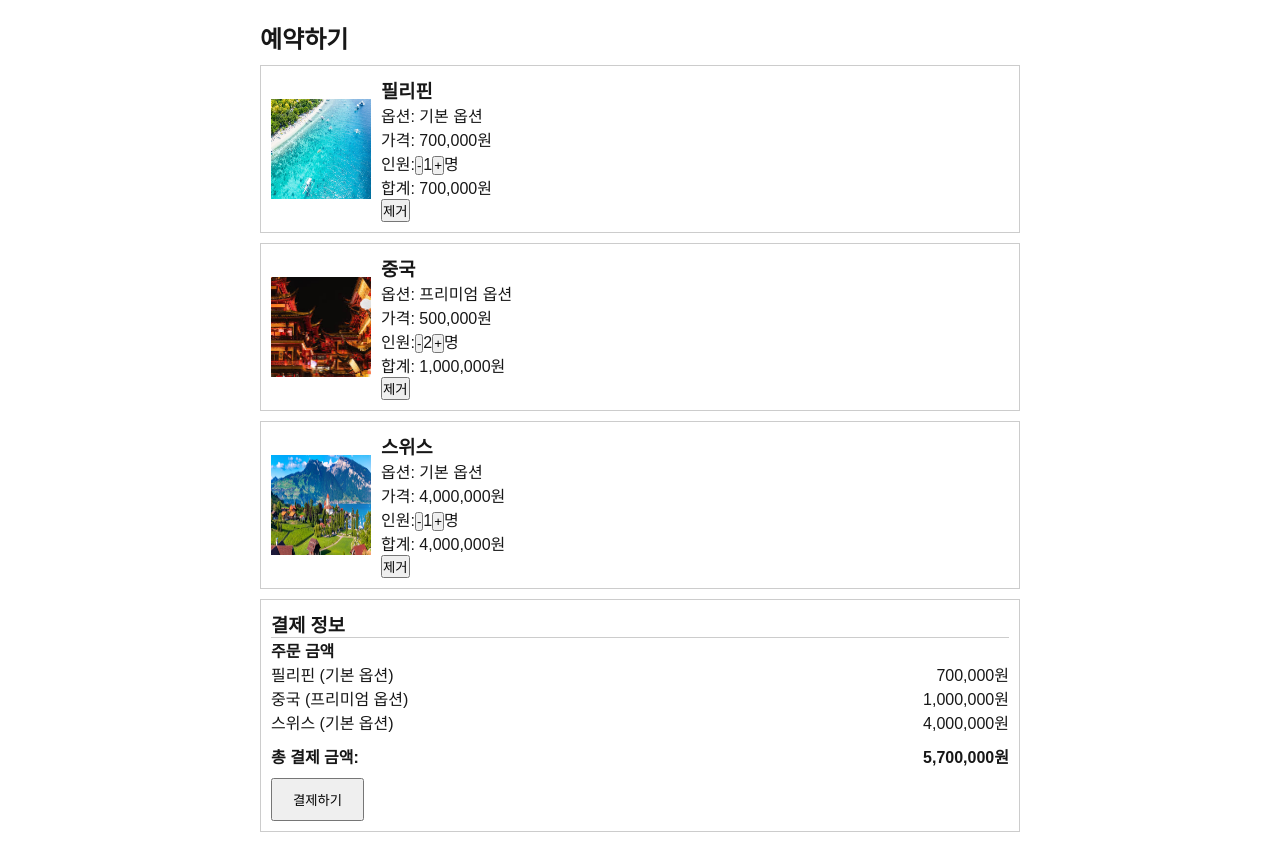
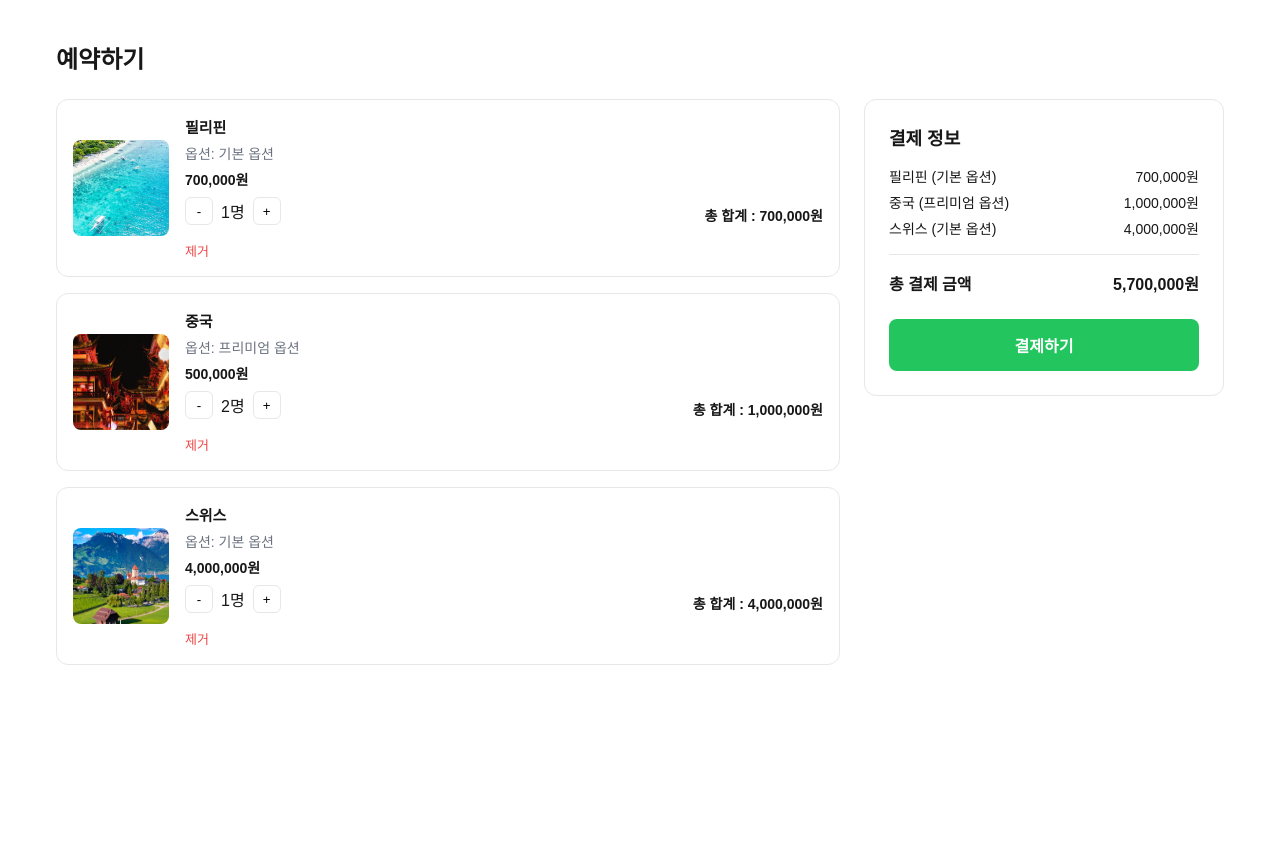
Before and after one commit to LeeMinyoung-1120/Travel-Shopping, a Next.js app in the folder shopping-site/: page /CartPage/CartPage in a window 1280 px wide. After the commit the page ends 800 px from the top, so only its background shows below. Built offline with nearby package versions, Linux system fonts and the light colour scheme.

Commit message:
added css login,register,cart

```diff
--- a/shopping-site/src/pages/CartPage/CartPage.tsx
+++ b/shopping-site/src/pages/CartPage/CartPage.tsx
@@ -1,51 +1,88 @@
 import React from 'react';
 import { useCart } from '../../contexts/CartContext';
+import styles from '../../styles/Cart.module.css';
 
 const CartPage: React.FC = () => {
   const { items, removeItem, updateQuantity, total } = useCart();
 
   return (
-    <div style={{ maxWidth: '800px', margin: '0 auto', padding: '20px' }}>
-      <h2>예약하기</h2>
+    <div className={styles.container}>
+      <h2 className={styles.pageTitle}>예약하기</h2>
+
       {items.length === 0 ? (
         <p>장바구니가 비어 있습니다.</p>
       ) : (
-        <>
-          {items.map(item => (
-            <div key={item.id} style={{ border: '1px solid #ccc', padding: '10px', margin: '10px 0', display: 'flex', alignItems: 'center' }}>
-              <img src={item.image} alt={item.name} style={{ width: '100px', height: '100px', marginRight: '10px' }} />
-              <div>
-                <h3>{item.name}</h3>
-                <p>옵션: {item.options}</p>
-                <p>가격: {item.price.toLocaleString()}원</p>
-                <p>인원:
-                  <button onClick={() => updateQuantity(item.id, item.quantity - 1)}>-</button>
-                  {item.quantity}
-                  <button onClick={() => updateQuantity(item.id, item.quantity + 1)}>+</button>
-                  명
-                </p>
-                <p>합계: {(item.price * item.quantity).toLocaleString()}원</p>
-                <button onClick={() => removeItem(item.id)}>제거</button>
-              </div>
-            </div>
-          ))}
+        <div className={styles.layout}>
+          <div className={styles.productList}>
+            {items.map(item => (
+              <div key={item.id} className={styles.productCard}>
+                <img
+                  src={item.image}
+                  alt={item.name}
+                  className={styles.productImage}
+                />
 
-          <div style={{ border: '1px solid #ccc', paddingTop: '20px', marginTop: '20px' ,padding: '10px', margin: '10px 0',}}>
-            <h3>결제 정보</h3>
-            <h4 style={{borderTop: '1px solid #ccc'}}>주문 금액</h4>
-            {items.map(item => (
-              <div key={item.id} style={{ display: 'flex', justifyContent: 'space-between' }}>
-                <span>{item.name} ({item.options})</span>
-                <span>{(item.price * item.quantity).toLocaleString()}원</span>
+                <div className={styles.productInfo}>
+                  <div className={styles.productTitle}>{item.name}</div>
+                  <div className={styles.productSub}>옵션: {item.options}</div>
+                  <div className={styles.productPrice}>
+                    {item.price.toLocaleString()}원
+                  </div>
+
+                <div className={styles.quantityTotalRow}>
+                  <div className={styles.quantityBox}>
+                    <button
+                      className={styles.quantityButton}
+                      onClick={() => updateQuantity(item.id, item.quantity - 1)}
+                    >
+                      -
+                    </button>
+                    {item.quantity}명
+                    <button
+                      className={styles.quantityButton}
+                      onClick={() => updateQuantity(item.id, item.quantity + 1)}
+                    >
+                      +
+                    </button>
+                  </div>
+
+                <div className={styles.totalPrice}>
+                  총 합계 : {(item.price * item.quantity).toLocaleString()}원
+                </div>
+                </div>
+                  <button
+                    className={styles.removeButton}
+                    onClick={() => removeItem(item.id)}
+                  >
+                    제거
+                  </button>
+                </div>
               </div>
             ))}
-            <div style={{ display: 'flex', justifyContent: 'space-between', fontWeight: 'bold', marginTop: '10px'}}>
-              <span>총 결제 금액:</span>
+          </div>
+
+          <div className={styles.paymentBox}>
+            <div className={styles.paymentTitle}>결제 정보</div>
+
+            {items.map(item => (
+              <div key={item.id} className={styles.paymentItem}>
+                <span>
+                  {item.name} ({item.options})
+                </span>
+                <span>
+                  {(item.price * item.quantity).toLocaleString()}원
+                </span>
+              </div>
+            ))}
+
+            <div className={styles.totalBox}>
+              <span>총 결제 금액</span>
               <span>{total.toLocaleString()}원</span>
             </div>
-            <button style={{ marginTop: '10px', padding: '10px 20px' }}>결제하기</button>
+
+            <button className={styles.payButton}>결제하기</button>
           </div>
-        </>
+        </div>
       )}
     </div>
   );
--- /dev/null
+++ b/shopping-site/src/styles/Cart.module.css
@@ -0,0 +1,155 @@
+.container {
+  max-width: 1200px;
+  margin: 40px auto;
+  padding: 0 16px;
+}
+
+.pageTitle {
+  font-size: 24px;
+  font-weight: 700;
+  margin-bottom: 24px;
+}
+
+.layout {
+  display: grid;
+  grid-template-columns: 1fr 360px;
+  gap: 24px;
+  align-items: flex-start;
+}
+
+/* 왼쪽 상품 목록 */
+.productList {
+  display: flex;
+  flex-direction: column;
+  gap: 16px;
+}
+
+.productCard {
+  display: flex;
+  align-items: center;
+  background-color: #ffffff;
+  border: 1px solid #e5e7eb;
+  border-radius: 12px;
+  padding: 16px;
+}
+
+.productImage {
+  width: 96px;
+  height: 96px;
+  border-radius: 8px;
+  object-fit: cover;
+  margin-right: 16px;
+}
+
+.productInfo {
+  flex: 1;
+}
+
+.productTitle {
+  font-size: 15px;
+  font-weight: 600;
+  margin-bottom: 6px;
+}
+
+.productSub {
+  font-size: 14px;
+  color: #6b7280;
+  margin-bottom: 6px;
+}
+
+.productPrice {
+  font-size: 14px;
+  font-weight: 700;
+  margin-bottom: 8px;
+}
+
+.quantityBox {
+  display: flex;
+  align-items: center;
+  gap: 8px;
+  margin-bottom: 8px;
+}
+
+.quantityButton {
+  width: 28px;
+  height: 28px;
+  border: 1px solid #e5e7eb;
+  background-color: #ffffff;
+  border-radius: 6px;
+  cursor: pointer;
+}
+
+.removeButton {
+  font-size: 13px;
+  color: #ef4444;
+  background: none;
+  border: none;
+  cursor: pointer;
+}
+
+/* 오른쪽 결제 영역 */
+.paymentBox {
+  background-color: #ffffff;
+  border: 1px solid #e5e7eb;
+  border-radius: 12px;
+  padding: 24px;
+}
+
+.paymentTitle {
+  font-size: 18px;
+  font-weight: 700;
+  margin-bottom: 16px;
+}
+
+.paymentItem {
+  display: flex;
+  justify-content: space-between;
+  font-size: 14px;
+  margin-bottom: 6px;
+}
+
+.totalBox {
+  display: flex;
+  justify-content: space-between;
+  font-size: 16px;
+  font-weight: 700;
+  margin-top: 16px;
+  padding-top: 16px;
+  border-top: 1px solid #e5e7eb;
+}
+
+.payButton {
+  width: 100%;
+  height: 52px;
+  margin-top: 24px;
+  background-color: #22c55e;
+  color: #ffffff;
+  font-size: 16px;
+  font-weight: 600;
+  border: none;
+  border-radius: 8px;
+  cursor: pointer;
+}
+
+.payButton:hover {
+  background-color: #16a34a;
+}
+
+.quantityTotalRow {
+  display: flex;
+  justify-content: space-between;
+  align-items: center;
+  margin-bottom: 8px;
+}
+
+.totalPrice {
+  font-size: 14px;
+  font-weight: 700;
+}
+
+/* 반응형 */
+@media (max-width: 768px) {
+  .layout {
+    grid-template-columns: 1fr;
+  }
+}
--- /dev/null
+++ b/shopping-site/src/styles/Login.module.css
@@ -0,0 +1,98 @@
+.container {
+  min-height: 100vh;
+  background-color: #f5f6f8;
+  display: flex;
+  align-items: center;
+  justify-content: center;
+}
+
+.card {
+  width: 100%;
+  max-width: 400px;
+  background-color: #ffffff;
+  border-radius: 12px;
+  padding: 36px 28px;
+  box-shadow: 0 4px 20px rgba(0, 0, 0, 0.06);
+}
+
+.logo {
+  font-size: 24px;
+  font-weight: 800;
+  text-align: center;
+  color: #111827;
+  margin-bottom: 8px;
+}
+
+.description {
+  font-size: 14px;
+  color: #6b7280;
+  text-align: center;
+  margin-bottom: 28px;
+  line-height: 1.5;
+}
+
+.formGroup {
+  margin-bottom: 16px;
+}
+
+.label {
+  display: block;
+  font-size: 14px;
+  font-weight: 600;
+  color: #374151;
+  margin-bottom: 6px;
+}
+
+.input {
+  width: 100%;
+  height: 44px;
+  padding: 0 12px;
+  font-size: 14px;
+  border: 1px solid #e5e7eb;
+  border-radius: 8px;
+  background-color: #f9fafb;
+}
+
+.input:focus {
+  outline: none;
+  border-color: #22c55e;
+  background-color: #ffffff;
+}
+
+.loginButton {
+  width: 100%;
+  height: 48px;
+  margin-top: 8px;
+  background-color: #22c55e;
+  color: #ffffff;
+  font-size: 16px;
+  font-weight: 600;
+  border: none;
+  border-radius: 8px;
+  cursor: pointer;
+  transition: background-color 0.2s ease;
+}
+
+.loginButton:hover {
+  background-color: #16a34a;
+}
+
+.registerButton {
+  width: 100%;
+  height: 44px;
+  margin-top: 12px;
+  background-color: transparent;
+  border: 1px solid #e5e7eb;
+  border-radius: 8px;
+  font-size: 14px;
+  font-weight: 600;
+  color: #6b7280;
+  cursor: pointer;
+  transition: all 0.2s ease;
+}
+
+.registerButton:hover {
+  background-color: #f9fafb;
+  color: #111827;
+  border-color: #d1d5db;
+}
--- /dev/null
+++ b/shopping-site/src/styles/Register.module.css
@@ -0,0 +1,90 @@
+.container {
+  min-height: 100vh;
+  background-color: #f5f6f8;
+  display: flex;
+  align-items: center;
+  justify-content: center;
+}
+
+.card {
+  width: 100%;
+  max-width: 400px;
+  background-color: #ffffff;
+  border-radius: 12px;
+  padding: 32px 28px;
+  box-shadow: 0 4px 20px rgba(0, 0, 0, 0.06);
+}
+
+.title {
+  font-size: 22px;
+  font-weight: 700;
+  color: #111827;
+  text-align: center;
+  margin-bottom: 24px;
+}
+
+.formGroup {
+  margin-bottom: 16px;
+}
+
+.label {
+  display: block;
+  font-size: 14px;
+  font-weight: 600;
+  color: #374151;
+  margin-bottom: 6px;
+}
+
+.input {
+  width: 100%;
+  height: 44px;
+  padding: 0 12px;
+  font-size: 14px;
+  border: 1px solid #e5e7eb;
+  border-radius: 8px;
+  background-color: #f9fafb;
+}
+
+.input:focus {
+  outline: none;
+  border-color: #22c55e;
+  background-color: #ffffff;
+}
+
+.submitButton {
+  width: 100%;
+  height: 48px;
+  margin-top: 12px;
+  background-color: #22c55e;
+  color: #ffffff;
+  font-size: 16px;
+  font-weight: 600;
+  border: none;
+  border-radius: 8px;
+  cursor: pointer;
+  transition: background-color 0.2s ease;
+}
+
+.submitButton:hover {
+  background-color: #16a34a;
+}
+
+.loginButton {
+  width: 100%;
+  height: 44px;
+  margin-top: 12px;
+  background-color: transparent;
+  border: 1px solid #e5e7eb;
+  border-radius: 8px;
+  font-size: 14px;
+  font-weight: 600;
+  color: #6b7280;
+  cursor: pointer;
+  transition: all 0.2s ease;
+}
+
+.loginButton:hover {
+  background-color: #f9fafb;
+  color: #111827;
+  border-color: #d1d5db;
+}
```
Also changed, not shown: shopping-site/src/pages/OtherPage/Login.tsx (+34 -16 lines), shopping-site/src/pages/OtherPage/Register.tsx (+37 -24 lines).
